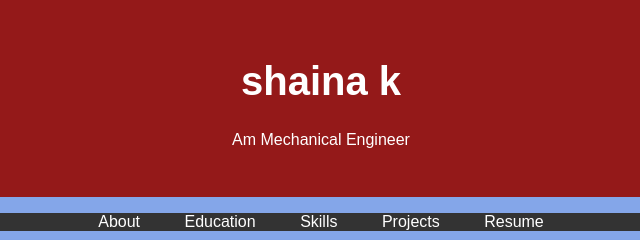
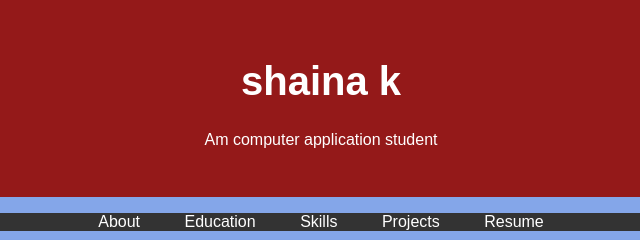
Before and after one commit to shaina062005/Portfolio-, a plain HTML site: page index.html in a window 1280 px wide. Shown: the top 240 px of the page, 319-959 px from the left. Drawn offline with Linux system fonts and the light colour scheme.

Commit message:
Update index.html

```diff
--- a/index.html
+++ b/index.html
@@ -97,7 +97,7 @@
             <!-- Add your profile picture here -->
             <img src="passport photo.jpg" alt="Your Profile Picture" class="profile-picture">
             <h1>shaina k</h1>
-            <p>Am Mechanical Engineer</p>
+            <p>Am computer application student</p>
         </div>
     </header>
 
```
